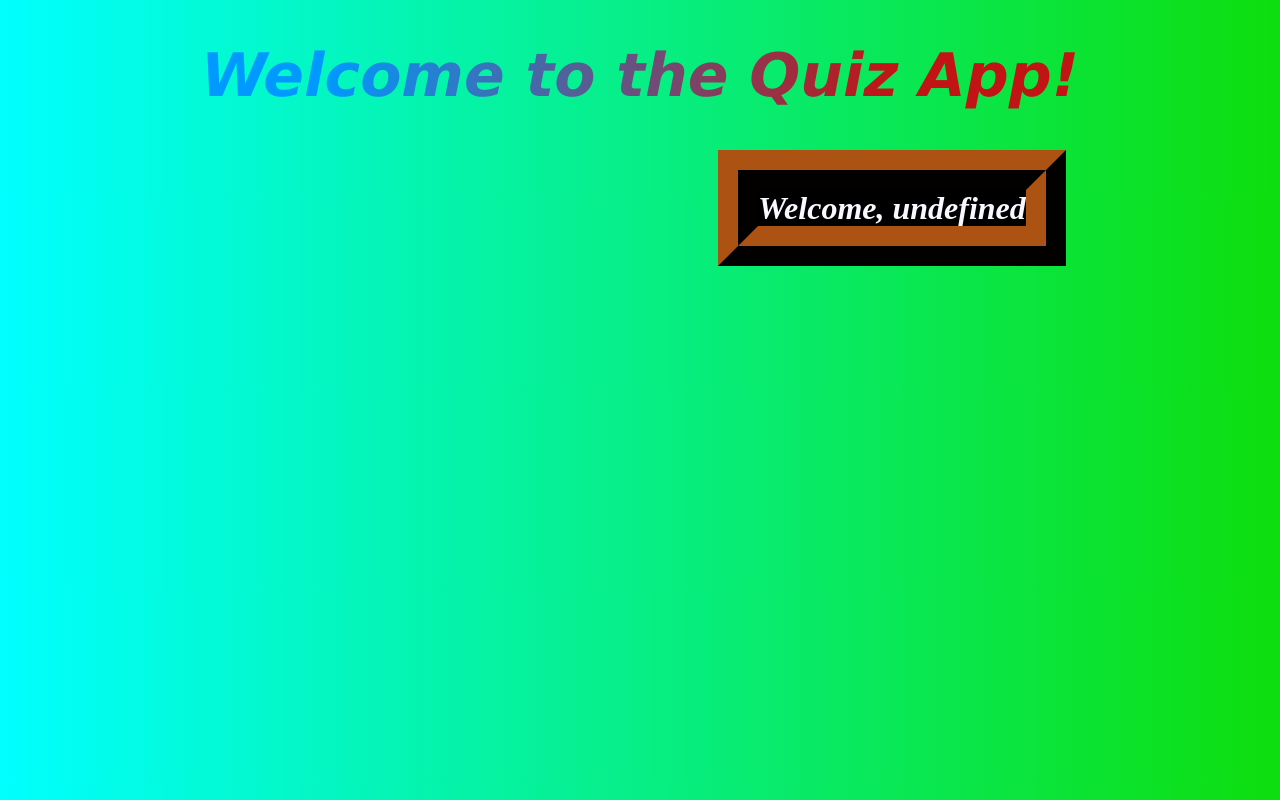
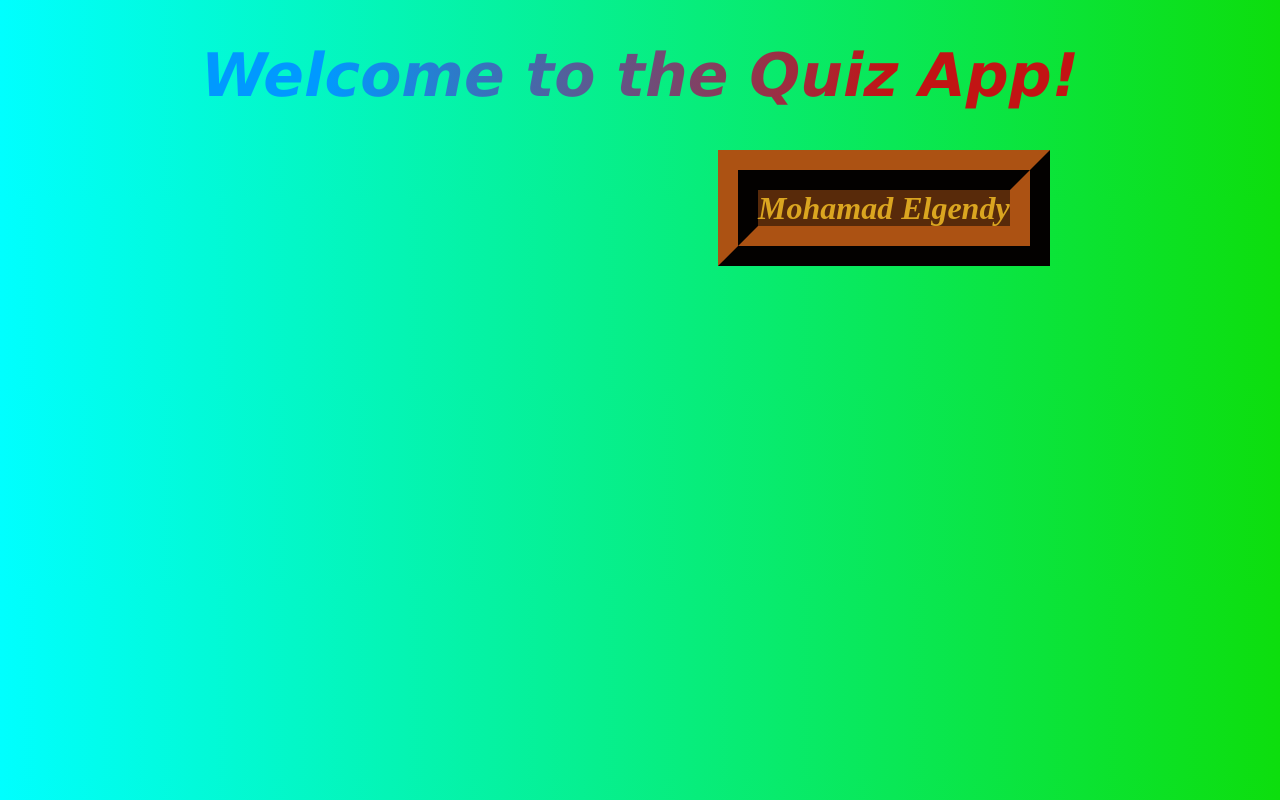
Before and after one commit to MohamadElgendy23/React-projects, a React (Vite) app in the folder quizapp/: page /firstquestion in a window 1280 px wide. Built offline with nearby package versions, Linux system fonts and the light colour scheme.

Commit message:
only name in the border no "HELLO"

```diff
--- a/quizapp/src/FirstQuestionPage.jsx
+++ b/quizapp/src/FirstQuestionPage.jsx
@@ -5,7 +5,7 @@ export default function FirstQuestionPage({ name, topic }) {
   return (
     <>
       <h1 id="QuizApp">Welcome to the Quiz App!</h1>
-      <label className="WelcomeName">{"Welcome, " + name}</label>
+      <label className="WelcomeName">{"Mohamad Elgendy"}</label>
     </>
   );
 }
--- a/quizapp/src/styles.css
+++ b/quizapp/src/styles.css
@@ -65,17 +65,17 @@ img {
 }
 
 .WelcomeName {
-  color:ghostwhite;
+  color:goldenrod;
   position: relative;
   top:40px;
   right: -710px;
   font-size: xx-large;
-  font-weight:bold;
-  font-style: oblique;
+  font-weight:bolder;
+  font-style: italic;
   border: 1.5px solid black;
   border-width: 40px;
   border-style:ridge;
   border-color: rgb(88, 42, 10);
-  background-color: black;
+  background-color: rgb(88, 42, 10);
 
 }
```
